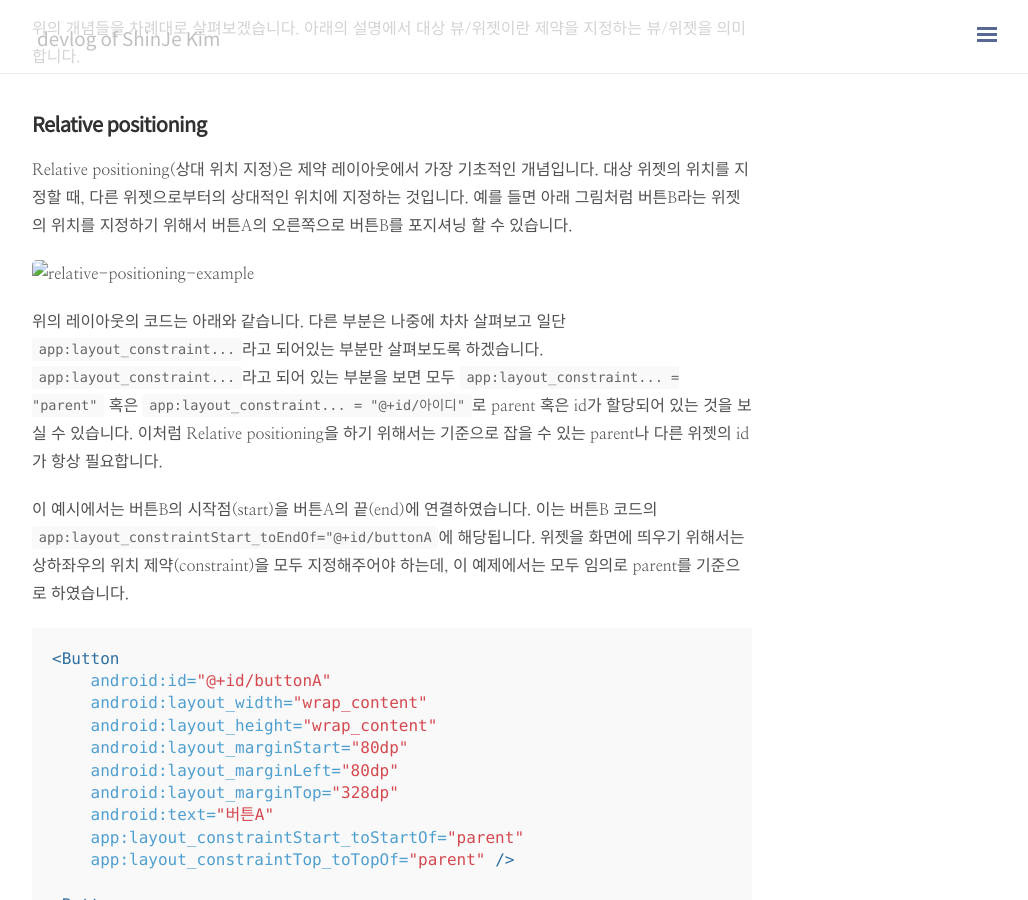
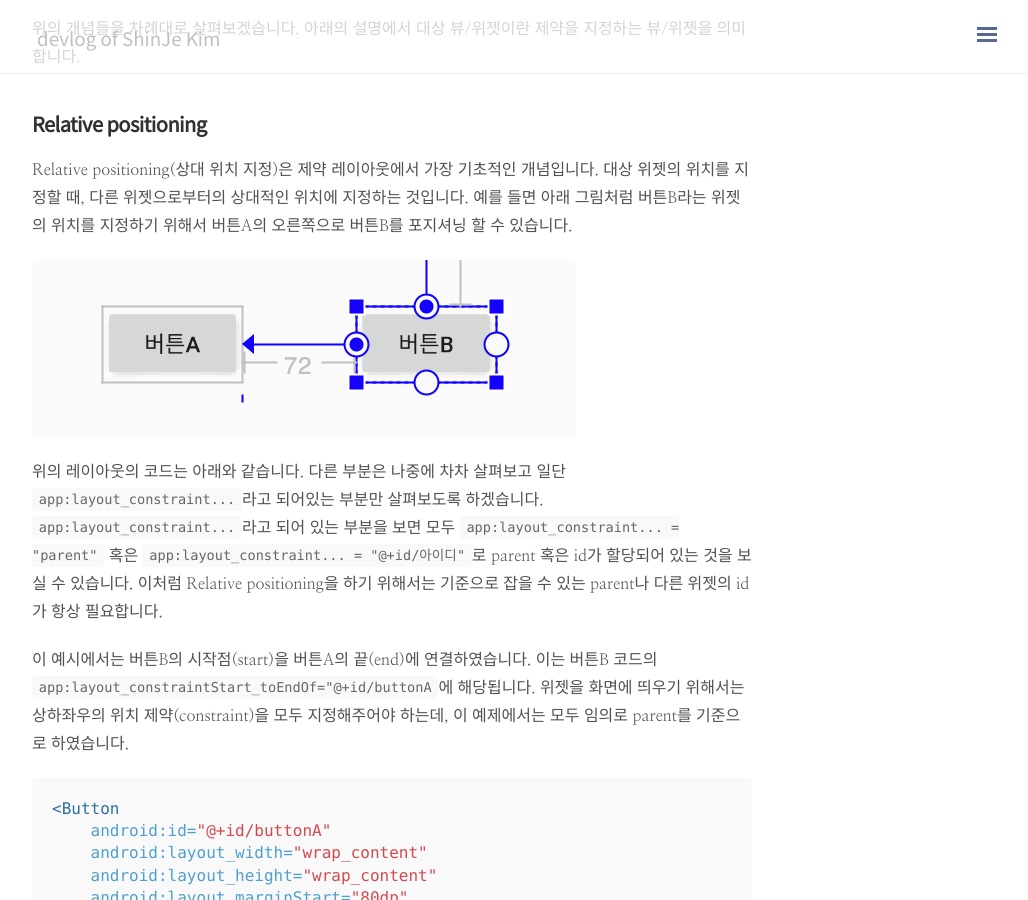
Before and after one commit to ShinJeKim/ShinJeKim.github.io, a Jekyll site: the page built from _posts/Android/2019-08-02-[Android] ConstraintLayout.md, in a window 1280 px wide and 900 px high, scrolled down 704 px. Shown: the whole window, without its empty margins (248-1276 px from the left). Built offline with Jekyll 4.4.1, drawn with Linux system fonts in a browser that asks for light colours; nearby versions of some CDN libraries; comment, search, counter and statistics services are not loaded.

Commit message:
이미지 경로 수정

````diff
--- a/_posts/Android/2019-08-02-[Android] ConstraintLayout.md
+++ b/_posts/Android/2019-08-02-[Android] ConstraintLayout.md
@@ -26,7 +26,7 @@ tags: ConstraintLayout
 ## Relative positioning
 Relative positioning(상대 위치 지정)은 제약 레이아웃에서 가장 기초적인 개념입니다. 대상 위젯의 위치를 지정할 때, 다른 위젯으로부터의 상대적인 위치에 지정하는 것입니다. 예를 들면 아래 그림처럼 버튼B라는 위젯의 위치를 지정하기 위해서 버튼A의 오른쪽으로 버튼B를 포지셔닝 할 수 있습니다.
 
-![relative-positioning-example](~/resources/images/relative-positioning-example.png)
+![relative-positioning-example](/resources/images/relative-positioning-example.png)
 
 위의 레이아웃의 코드는 아래와 같습니다. 다른 부분은 나중에 차차 살펴보고 일단 `app:layout_constraint...`라고 되어있는 부분만 살펴보도록 하겠습니다. `app:layout_constraint...`라고 되어 있는 부분을 보면 모두 `app:layout_constraint... = "parent"` 혹은 `app:layout_constraint... = "@+id/아이디"`로 parent 혹은 id가 할당되어 있는 것을 보실 수 있습니다. 이처럼 Relative positioning을 하기 위해서는 기준으로 잡을 수 있는 parent나 다른 위젯의 id가 항상 필요합니다.
 
@@ -135,7 +135,7 @@ ConstraintLayout의 장점은 불가능해보이는 제약을 지정했을 때
 ```
 위의 코드같은 경우에는 버튼의 너비가 상위 레이아웃인 ConstraintLayout의 너비와 일치해야만 가능합니다. 이럴 때 안드로이드에서는 아래와 같이 대상 위젯을 parent의 정중앙에 위치시킵니다. 이는 수평/수직 제약 모두 해당됩니다.
 
-![centerint-positioning.png](~/resources/images/centering-positioning-example.png)
+![centerint-positioning.png](/resources/images/centering-positioning-example.png)
 
 #### Bias
 대상 위젯의 양 측으로 제약을 줄 때 기본적으로는 정중앙에 위치하도록 포지셔닝됩니다. 이를 변경하고 싶다면 bias 속성을 사용하여 다르게 포지셔닝을 할 수 있습니다. bias를 사용하면 스크린의 크기 변경에 유연하게 대응할 수 있습니다.
@@ -144,7 +144,7 @@ ConstraintLayout의 장점은 불가능해보이는 제약을 지정했을 때
 - layout_constraintVertical_bias
 ```
 
-![bias-example.png](~/resources/images/bias-example.png)
+![bias-example.png](/resources/images/bias-example.png)
 
 예를 들어 위의 그림처럼 왼쪽으로 치우치게 포지셔닝을 하고 싶다면 layout_constraintHorizontal_bias를 0.5이하로 설정하면 됩니다. 저는 아래 코드와 같이 0.2로 설정해보았습니다.
 ```xml
@@ -161,7 +161,7 @@ Circular Positioning(원형 위치 지정)이란 대상 위젯의 중간점으
 ```
 아래의 왼쪽과 같이 버튼B의 제약을 지정하면, 오른쪽의 그림과 같은 결과가 나옵니다.
 
-![circular-positioning](~/resources/images/circular-positioning.png)
+![circular-positioning](/resources/images/circular-positioning.png)
 
 코드로 자세히 보겠습니다. 버튼A의 id인 buttonA를 constraintCircle로 지정하였습니다. 각도는 60도로 하였고, 버튼A의 중점으로부터 100dp만큼의 거리에 버튼B의 중점이 위치하도록 하였습니다.
 ```xml
@@ -182,7 +182,7 @@ View.GONE에 속한 GONE 위젯은 뷰에서 보여지지 않으며 자리를
 
 예를 들어 보겠습니다. 아래 왼쪽의 그림에서 버튼B는 버튼A의 end를 기준으로 80dp의 마진을 두고 있습니다. 그리고 버튼A는 parent의 start를 기준으로 70dp의 마진을 두고 있습니다. 여기서 버튼A의 visibility를 gone으로 처리하면 버튼A의 면적과 마진이 모두 0으로 간주됩니다. 따라서 오른쪽 그림처럼 버튼A는 보이지 않게 되고 버튼B만 보이게 되며, 버튼 A가 없어진 면적만큼 버튼B의 위치가 이동한 것을 보실 수 있습니다.
 
-![gone.png](~/resources/images/bias-example.png)
+![gone.png](/resources/images/bias-example.png)
 
 이 때의 코드는 아래와 같습니다. 코드를 살펴보면, 버튼B에 걸려있는 버튼A에 대한 제약과 속성은 그대로 남아있는 것을 확인할 수 있습니다. 그리고 버튼A에 지정된 제약과 속성 또한 그대로 유지되어있습니다. 하지만 버튼A의 `visibility`를 `gone`으로 지정했기때문에 레이아웃에서 버튼A가 차지하는 면적과 마진은 0으로 간주되고, 그래서 위의 그림과 같은 뷰를 만들 수 있게 되는 것입니다.
 ```xml
@@ -247,7 +247,7 @@ View.GONE에 속한 GONE 위젯은 뷰에서 보여지지 않으며 자리를
 ```
 아래의 예시를 한 번 보겠습니다. TextView의 width를 wrap_content로 지정해놓았습니다. 그런데 TextView의 content 길이가 너무 길어 TextView의 width가 길어졌고, 그로 인해 화면에서 Button이 보이지 않습니다. 이 때 TextView에 `app:layout_constrainedWidth=”true”` 속성을 추가하면 width에 제한을 주면 위젯 안의 content 길이가 길어지더라도 위와 같이 레이아웃이 유지됩니다.
 
-![constraint-width.png](~/resources/images/constraint-width.png)
+![constraint-width.png](/resources/images/constraint-width.png)
 
 #### MATCH_CONSTRAINT dimensions
 위젯의 크기를 MATCH_CONSTRAINT로 설정하면 기본적으로 해당 위젯이 차지할 수 있는 모든 면적을 다 차지하게 됩니다. 이 때 아래의 속성을 사용하여 위젯의 크기를 변경할 수 있습니다.
@@ -306,7 +306,7 @@ width와 height이 모두 MATCH_CONSTRAINT(0dp)로 지정되어 있을 때에도
 
 우선 width와 height를 모두 0dp로 지정하였습니다. 마지막 라인의 `app:layout_constraintDimensionRatio="W, 1:3"`의 의미는 height를 먼저 constraint에 맞춰 3으로 설정한 후, width를 1로 설정하겠다는 것입니다. 위의 코드를 입력하면 아래와 같은 결과가 나옵니다. (코드에서는 생략했지만 start/end, top/bottom 제약을 모두 parent로 설정하였습니다.)
 
-![dimenstion-ratio-width](~/resources/images/dimenstion-ratio-width.png)
+![dimenstion-ratio-width](/resources/images/dimenstion-ratio-width.png)
 
 그럼 아래와 같이 `H, 1:3`으로 지정하면 어떻게 될까요?
 ```xml
@@ -318,7 +318,7 @@ width와 height이 모두 MATCH_CONSTRAINT(0dp)로 지정되어 있을 때에도
 
 마지막 라인의 `app:layout_constraintDimensionRatio="H, 1:3"` 부분에 의해 width가 먼저 parent에 맞춰 1로 설정이 되고, 그 다음 height가 그에 대한 3의 비율로 설정됩니다. 따라서 아래 그림과 같이 위젯이 화면을 벗어나게됩니다.
 
-![dimenstion-ratio-height](~/resources/images/dimenstion-ratio-height.png)
+![dimenstion-ratio-height](/resources/images/dimenstion-ratio-height.png)
 
 ## Chains
 체인을 사용하면 하나의 수평/수직 축(axis)을 기준으로 여러개의 위젯들을 그룹화하여 움직일 수 있습니다. 하나의 축을 기준으로 체인을 지정하더라도 다른 축에 대한 제약은 독립적으로 적용할 수 있습니다. 즉, 수평 체인을 지정하더라도 수직으로 별개의 제약을 지정할 수 있습니다.
@@ -326,12 +326,12 @@ width와 height이 모두 MATCH_CONSTRAINT(0dp)로 지정되어 있을 때에도
 #### Creating a chain
 아래와 같이 위젯들이 양방향으로 연결되어있는 것을 가장 기본적인 형태의 체인으로 볼 수 있습니다.
 
-![chain](~/resources/images/horizontal-chain.png)
+![chain](/resources/images/horizontal-chain.png)
 
 #### Chain heads
 체인은 가장 첫 번째에 있는 요소인 헤드(head)의 속성에 의해 제어됩니다. 수평 체인에서는 가장 왼쪽에 있는 위젯이 헤드가 되고, 수직 체인에서는 가장 위쪽에 있는 위젯이 헤드가 됩니다.
 
-![chain](~/resources/images/chain-head.png)
+![chain](/resources/images/chain-head.png)
 
 #### Margins in chains
 체인 연결에 마진을 지정할수도 있습니다. `spread chain`의 경우 할당된 공간에서 마진의 크기만큼 여백이 줄어듭니다. 아래에서 자세히 설명해보겠습니다.
@@ -366,7 +366,7 @@ width와 height이 모두 MATCH_CONSTRAINT(0dp)로 지정되어 있을 때에도
 #### Barrier
 `배리어(Barrier)`는 복수의 위젯을 참조하여 가상의 장벽(일종의 가이드라인)을 만듭니다. 배리어 제약이 지정된 위젯들은 위치가 변경될 때 배리어에 맞게 변경됩니다. 이 때 배리어와 가장 가까이 있는 위젯(공식문서에서는 "the most extreme widget on the specified side"라고 표현하고 있습니다.)을 기준으로 장벽을 만듭니다. 아래의 그림 1번을 보시면 ButtonA가 배리어와 가장 가까이 있을 때에는 ButtonA를 기준으로 배리어가 형성됩니다. 하지만 2번 그림처럼 ButtonB가 배리어 방향의 가장 극단으로 옮겨지면 ButtonB를 기준으로 배리어가 형성됩니다.
 
-![barrier.png](~/resources/images/barrier.png)
+![barrier.png](/resources/images/barrier.png)
 
 #### Group
 `그룹(Group)` 헬퍼를 통해 복수의 위젯을 그룹화하여 아래와 같이 visibility 속성(visible | invisible | gone)을 동시에 제어할 수 있습니다.
````
Also changed, not shown: _posts/Android/2019-08-09-[Android] DeepLink.md (+3 -3 lines).
